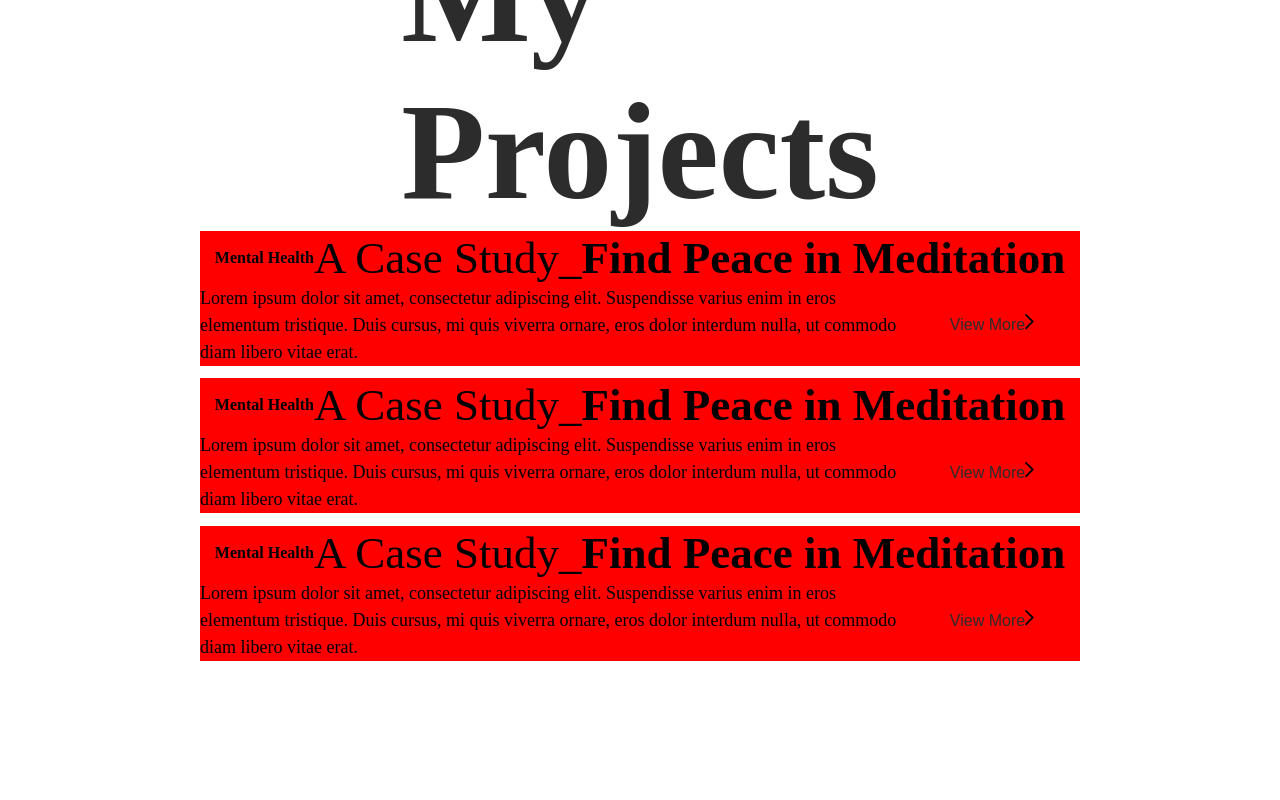
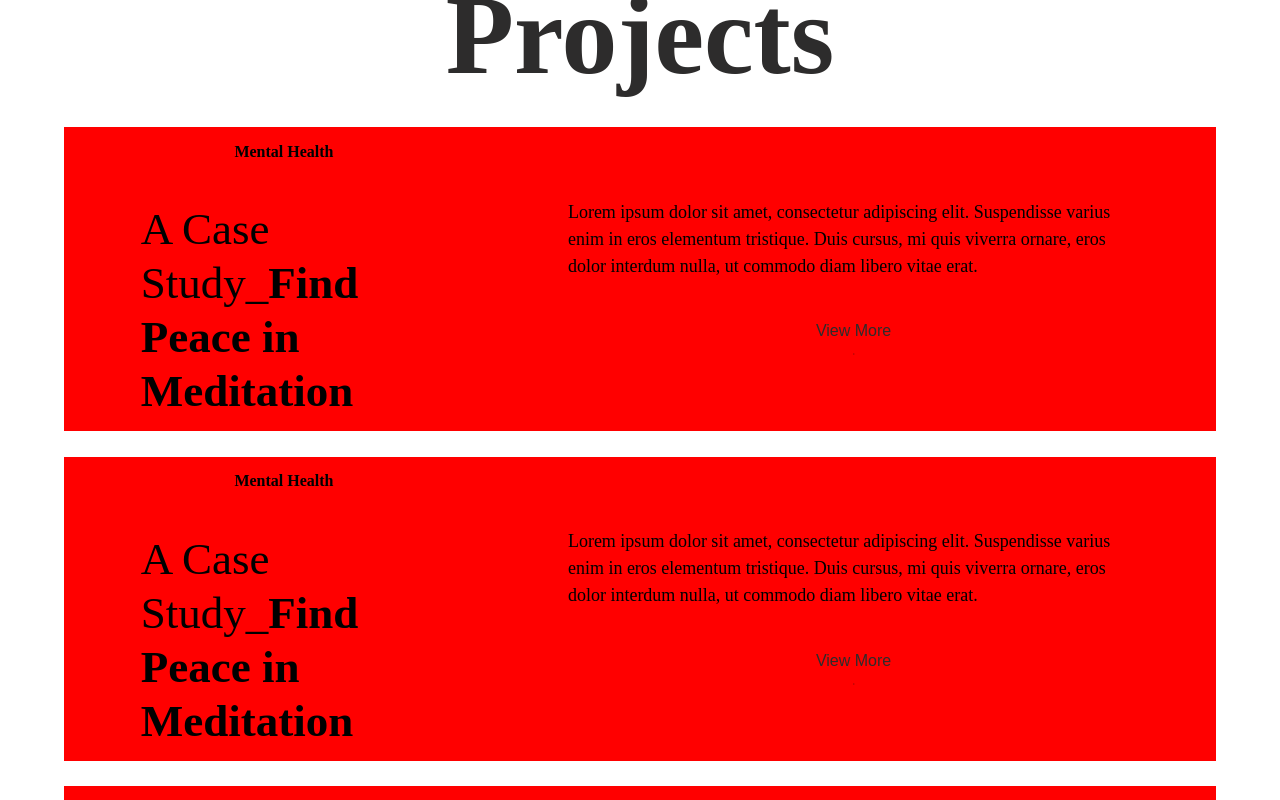
Before and after one commit to Grensel/portfolio, a React app: page / in a window 1280 px wide. Shown: the part 1620-2420 px from the top of the page. Built offline with nearby package versions, Linux system fonts and the light colour scheme; a web font is replaced by a local one.

Commit message:
feat: added hover for skills cards

```diff
--- a/src/components/Icon.tsx
+++ b/src/components/Icon.tsx
@@ -1,5 +1,6 @@
 import styled from "styled-components";
 import sprite from "../assets/img/sprite.svg"
+import { Thems } from "../styles/Thems";
 
 type IconPropsType = {
     iconId: string;
@@ -22,8 +23,6 @@ export const Icon = (props: IconPropsType) => {
     )
 };
 
-const StyledSvg = styled.svg`
-    &:hover {
-        fill: red;
-    }
+export const StyledSvg = styled.svg`
+    fill: ${Thems.colors.second};
 `
--- a/src/components/Logo.tsx
+++ b/src/components/Logo.tsx
@@ -21,7 +21,7 @@ const StyledLogo = styled.a`
     &:hover {
             cursor: pointer;
             border-radius: 20px;
-            box-shadow: 1px 1px 15px #20232e89, -1px -1px 15px #545b7881;
+            box-shadow: 1px 1px 15px #20232e32, -1px -1px 15px #545b7837;
             transition: 500ms;
         }
 
--- a/src/layout/footer/Footer.tsx
+++ b/src/layout/footer/Footer.tsx
@@ -13,13 +13,13 @@ export const Footer = () => {
                     <a href="#">
                         <Icon iconId='instagram' viewBox="0 0 18 18" height="100%" width="100%" fill=""/>
                     </a>
-                    <a href="">
+                    <a href="#">
                         <Icon iconId='in' viewBox="0 0 18 18" height="100%" width="100%" fill=""/>
                     </a>
-                    <a href="">
+                    <a href="#">
                         <Icon iconId='x' viewBox="0 0 512 462.799" height="100%" width="100%" fill=""/>
                     </a>
-                    <a href="">
+                    <a href="#">
                         <Icon iconId='facebook' viewBox="0 0 18 18" height="100%" width="100%" fill=""/>
                     </a>
                 </IconsWripper>
--- a/src/layout/sections/contact/Contact.tsx
+++ b/src/layout/sections/contact/Contact.tsx
@@ -23,7 +23,6 @@ export const Contact = () => {
 };
 
 const StyledContact = styled.section`
-    min-height: 50vh;
     padding: 4vw 0;
 `
 const Container = styled.div`
@@ -49,6 +48,5 @@ const Field = styled.input`
     padding: 1vw 2vw;
     border-radius: 1vw;
     max-width: 100%;
-    min-width: 20%;
     field-sizing: content;
 `
--- a/src/layout/sections/projects/Projects.tsx
+++ b/src/layout/sections/projects/Projects.tsx
@@ -3,6 +3,7 @@ import { FlexWrapper } from "../../../components/FlexWrapper"
 import { Button } from "../../../components/Button"
 import { Icon } from "../../../components/Icon"
 import { Title } from "../../../components/Title"
+import { Thems } from "../../../styles/Thems"
 
 
 export const Projects = () => {
@@ -12,14 +13,14 @@ export const Projects = () => {
                 <Title>My <br/>Projects</Title>
                 <CardsContaioner>
                     <ProjectCard>
-                        <FlexWrapper>
+                        <FlexWrapper direction="column">
                             <CardName>Mental Health</CardName>
                             <CardTitle>
                                 <span>A Case Study_</span>
                                 Find Peace in Meditation
                             </CardTitle>
                         </FlexWrapper>
-                        <FlexWrapper>
+                        <FlexWrapper direction="column">
                             <CardDiscription>Lorem ipsum dolor sit amet, consectetur adipiscing elit. Suspendisse varius enim in eros elementum tristique. Duis cursus, mi quis viverra ornare, eros dolor interdum nulla, ut commodo diam libero vitae erat.</CardDiscription>
                             <Button>
                                 <a href="#">View More</a>
@@ -28,14 +29,14 @@ export const Projects = () => {
                         </FlexWrapper>
                     </ProjectCard>
                     <ProjectCard>
-                        <FlexWrapper>
+                        <FlexWrapper direction="column">
                             <CardName>Mental Health</CardName>
                             <CardTitle>
                                 <span>A Case Study_</span>
                                 Find Peace in Meditation
                             </CardTitle>
                         </FlexWrapper>
-                        <FlexWrapper>
+                        <FlexWrapper direction="column">
                             <CardDiscription>Lorem ipsum dolor sit amet, consectetur adipiscing elit. Suspendisse varius enim in eros elementum tristique. Duis cursus, mi quis viverra ornare, eros dolor interdum nulla, ut commodo diam libero vitae erat.</CardDiscription>
                             <Button>
                                 <a href="#">View More</a>
@@ -44,14 +45,14 @@ export const Projects = () => {
                         </FlexWrapper>
                     </ProjectCard>
                     <ProjectCard>
-                        <FlexWrapper>
+                        <FlexWrapper direction="column">
                             <CardName>Mental Health</CardName>
                             <CardTitle>
                                 <span>A Case Study_</span>
                                 Find Peace in Meditation
                             </CardTitle>
                         </FlexWrapper>
-                        <FlexWrapper>
+                        <FlexWrapper direction="column">
                             <CardDiscription>Lorem ipsum dolor sit amet, consectetur adipiscing elit. Suspendisse varius enim in eros elementum tristique. Duis cursus, mi quis viverra ornare, eros dolor interdum nulla, ut commodo diam libero vitae erat.</CardDiscription>
                             <Button>
                                 <a href="#">View More</a>
@@ -66,16 +67,28 @@ export const Projects = () => {
 }
 
 const StyledProject = styled.section`
-    padding: 170px 200px;
+    padding: 10vw 0;
+    ${FlexWrapper} {
+        gap: 3vw;
+        padding: 0 5vw;
+    }
 `
 const CardsContaioner = styled.div`
     display: flex;
     flex-direction: column;
-    gap: 1vw;
+    margin: 0 auto;
+    gap: 2vw;
 `
 
 const ProjectCard = styled.div`
+    display: flex;
+    padding: 1vw;
+    gap: 1vw;
     background-color: red;
+
+    @media ${Thems.media.tablet} {
+        flex-direction: column;
+    }
 `
 
 const CardName = styled.h5``
--- a/src/layout/sections/skills/Skills.tsx
+++ b/src/layout/sections/skills/Skills.tsx
@@ -1,6 +1,6 @@
 import styled from "styled-components"
 import { FlexWrapper } from "../../../components/FlexWrapper"
-import { Icon } from "../../../components/Icon"
+import { Icon, StyledSvg } from "../../../components/Icon"
 import { Thems } from "../../../styles/Thems"
 
 export const Skills = () => {
@@ -85,9 +85,16 @@ const SkillCard = styled.div`
     min-width: 300px;
     max-height: 146;
     min-height: 115px;
+    &:hover {
+        ${StyledSvg} {
+            fill: red;
+            transition: 1s;
+        }
+    }
     ${FlexWrapper} {
         min-width: 25%;
     }
+
 `
 
 const SkillNumber = styled.h3`
--- a/src/styles/GlobalStyled.tsx
+++ b/src/styles/GlobalStyled.tsx
@@ -32,12 +32,12 @@ export const GlobalStyled = createGlobalStyle`
         font-family: 'Epilogue';
         font-weight: 800;
         font-size: 120px;
-        line-height: 112.2px;
+        line-height: 115px;
 
 
         @media (max-width: 1440px){
-            font-size: calc(35px + 115*(100vw/1440));
-            line-height: calc(50px + 120*(100vw/1440));
+            font-size: calc(45px + 75*(100vw/1440));
+            line-height: calc(40px + 75*(100vw/1440));
             }
     }
 
```
